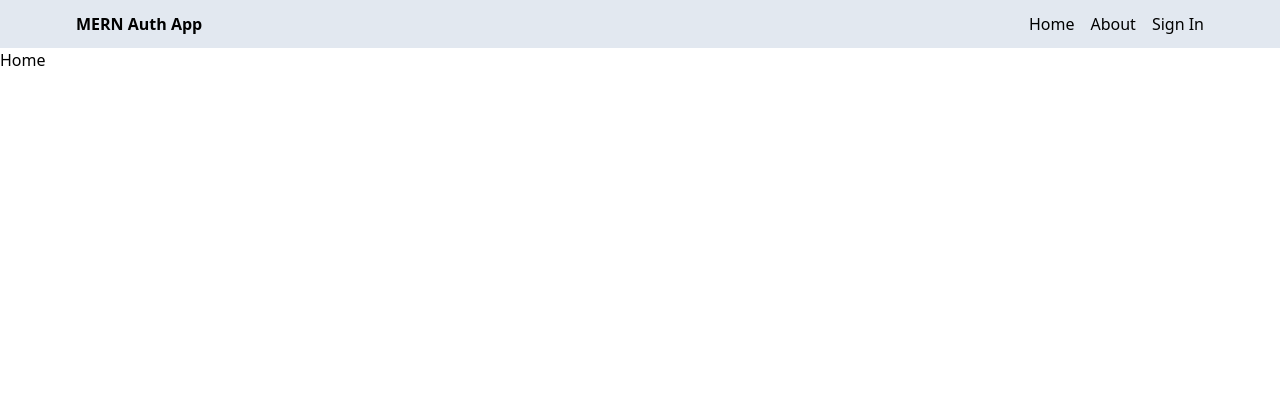
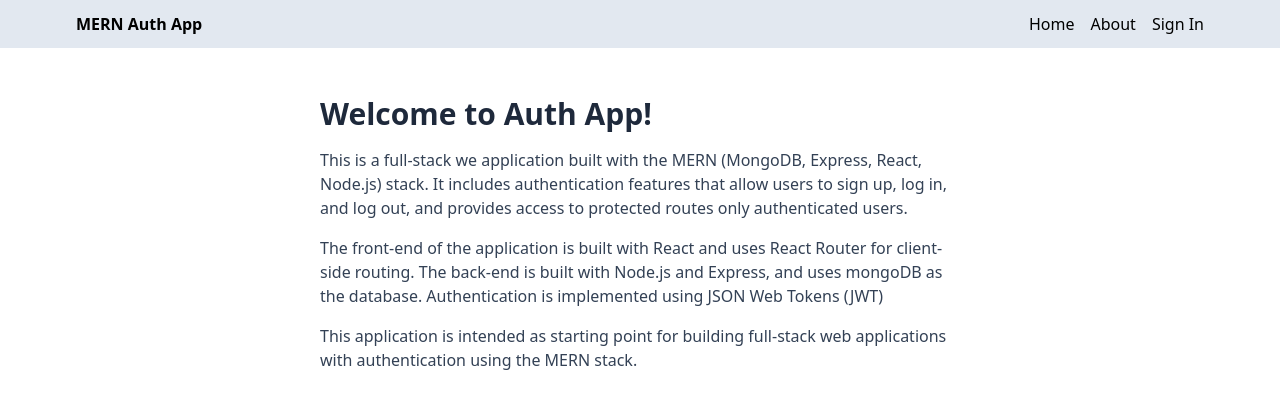
Before and after one commit to tesfaTMH/mern-auth2, a React (Vite) app in the folder frontend/: page / in a window 1280 px wide. Shown: the top 408 px of the page. Built offline with nearby package versions, Linux system fonts and the light colour scheme; no server answers.

Commit message:
frontend about and home page updated

```diff
--- a/frontend/src/pages/About.jsx
+++ b/frontend/src/pages/About.jsx
@@ -1,7 +1,27 @@
 import React from "react";
 
 const About = () => {
-  return <div>About</div>;
+  return (
+    <div className="px-4 py-12 max-w-2xl mx-auto">
+      <h1 className="text-3xl font-bold mb-4 text-slate-800">About</h1>
+      <p className="mb-4 text-slate-700">
+        This is a full-stack we application built with the MERN (MongoDB,
+        Express, React, Node.js) stack. It includes authentication features that
+        allow users to sign up, log in, and log out, and provides access to
+        protected routes only authenticated users.
+      </p>
+      <p className="mb-4 text-slate-700">
+        The front-end of the application is built with React and uses React
+        Router for client-side routing. The back-end is built with Node.js and
+        Express, and uses mongoDB as the database. Authentication is implemented
+        using JSON Web Tokens (JWT)
+      </p>
+      <p className="mb-4 text-slate-700">
+        This application is intended as starting point for building full-stack
+        web applications with authentication using the MERN stack.
+      </p>
+    </div>
+  );
 };
 
 export default About;
--- a/frontend/src/pages/Home.jsx
+++ b/frontend/src/pages/Home.jsx
@@ -1,7 +1,29 @@
 import React from "react";
 
 const Home = () => {
-  return <div>Home</div>;
+  return (
+    <div className="px-4 py-12 max-w-2xl mx-auto">
+      <h1 className="text-3xl font-bold mb-4 text-slate-800">
+        Welcome to Auth App!
+      </h1>
+      <p className="mb-4 text-slate-700">
+        This is a full-stack we application built with the MERN (MongoDB,
+        Express, React, Node.js) stack. It includes authentication features that
+        allow users to sign up, log in, and log out, and provides access to
+        protected routes only authenticated users.
+      </p>
+      <p className="mb-4 text-slate-700">
+        The front-end of the application is built with React and uses React
+        Router for client-side routing. The back-end is built with Node.js and
+        Express, and uses mongoDB as the database. Authentication is implemented
+        using JSON Web Tokens (JWT)
+      </p>
+      <p className="mb-4 text-slate-700">
+        This application is intended as starting point for building full-stack
+        web applications with authentication using the MERN stack.
+      </p>
+    </div>
+  );
 };
 
 export default Home;
```
